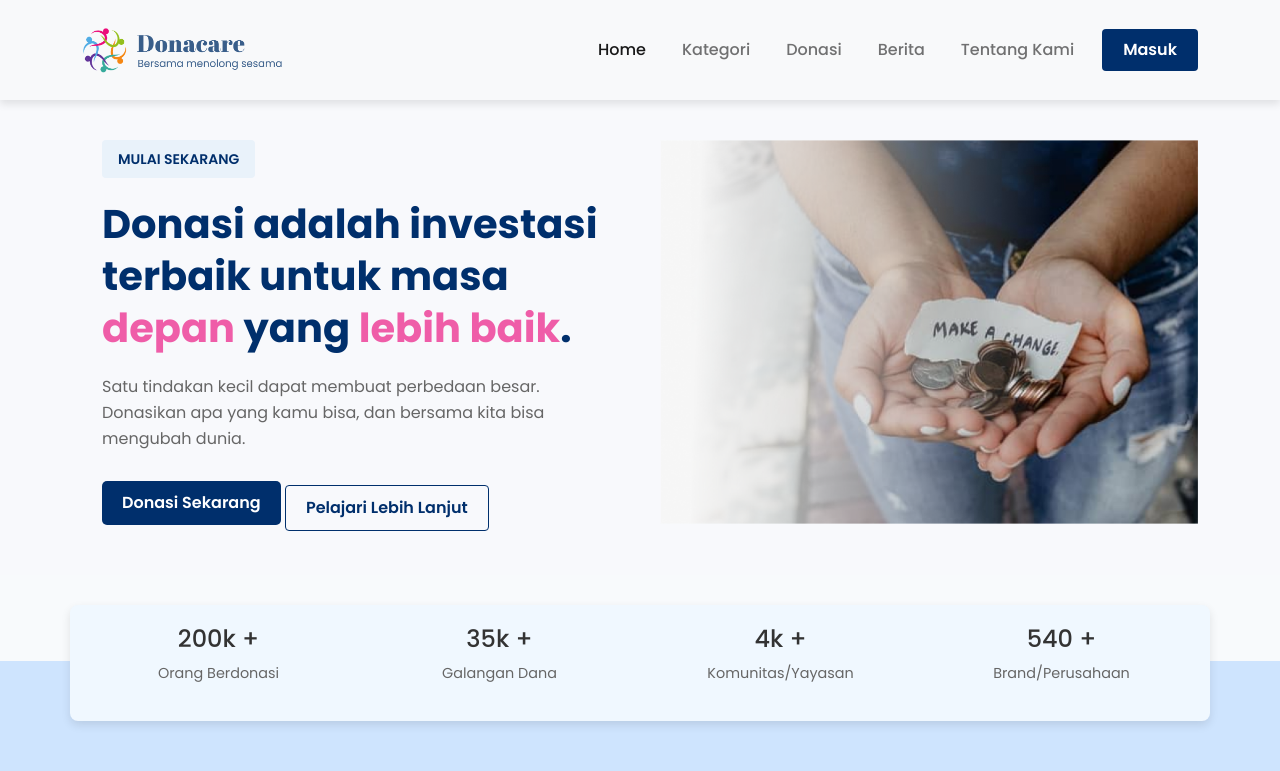
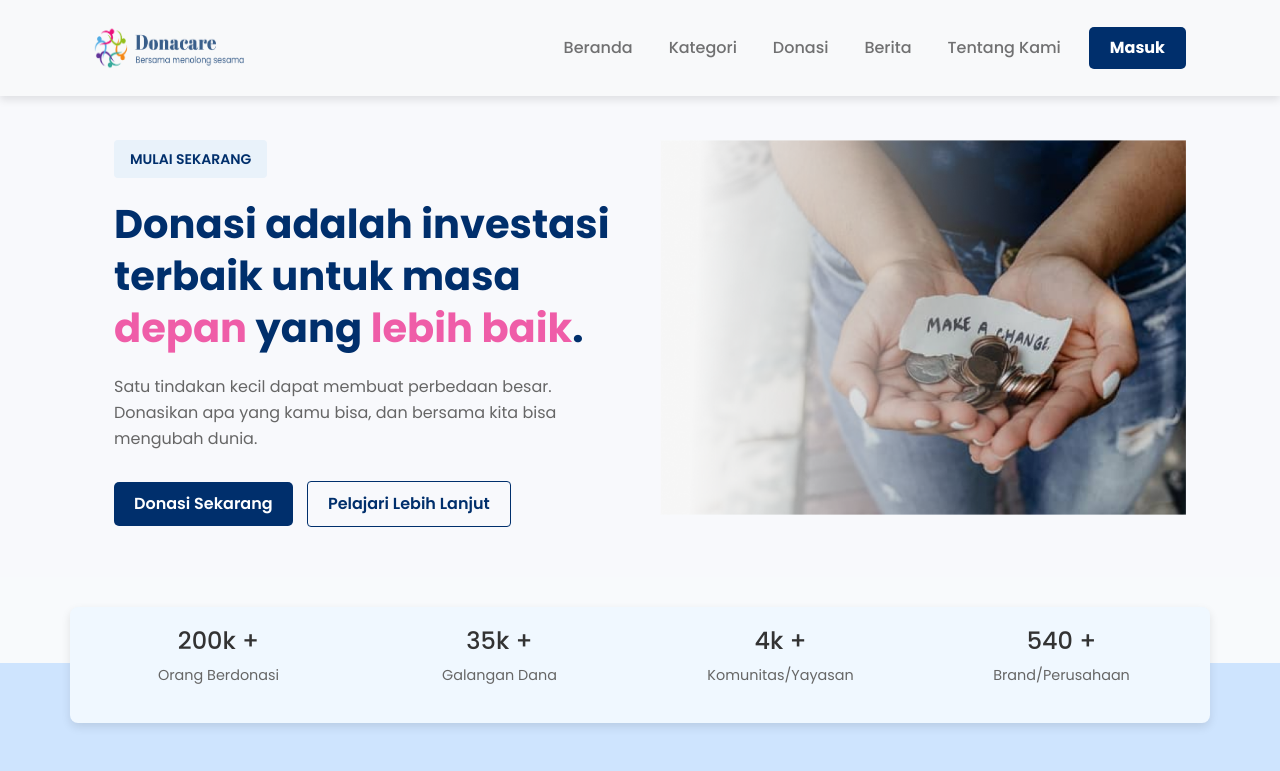
Before and after one commit to DeaAnandita/DonacareApp, a PHP site: page / in a window 1280 px wide. Shown: the top 771 px of the page. Run offline with PHP 8.4, Linux system fonts and the light colour scheme; some libraries are stand-ins or nearby versions.

Commit message:
fix navbar

```diff
--- a/css/style.css
+++ b/css/style.css
@@ -17,29 +17,38 @@ body {
 
 /* Navbar */
 .navbar {
-    padding: 20px;
-    width: 100%;
-    height: 100px;
     box-shadow: 0 4px 8px rgba(0, 0, 0, 0.1);
     z-index: 1000;
 }
-.navbar-brand {
-    font-weight: 700;
+
+/* Navbar Link */
+.nav-link {
     color: #002F6C;
-}
-.nav-link {
-    color: #666;
     font-weight: 500;
     margin-right: 20px;
 }
+
+.nav-link:hover {
+    color: #3b49df;
+}
+
+/* Tombol Login */
 .btn-login {
     background-color: #002F6C;
     color: white;
-    font-weight: 600;
+    font-weight: bold;
     padding: 8px 20px;
-}
-
-        nav .container ul li.active a {
+    border-radius: 5px;
+}
+
+.btn-login:hover {
+    background-color: #3b49df;
+}
+
+
+
+
+        /* nav .container ul li.active a {
                 color: #ffffff;
         }
 
@@ -54,7 +63,7 @@ body {
             color: white;
             font-weight: 600;
             padding: 8px 20px;
-        }
+        } */
 
 /* Hero Section */
 .hero-section {
@@ -118,6 +127,8 @@ body {
             color: #002F6C;
             font-weight: 600;
             padding: 10px 20px;
+            margin-bottom: 10px;
+            margin-left: 10px;
         }
 
         .hero-image {
--- a/index.html
+++ b/index.html
@@ -5,6 +5,8 @@
     <meta name="viewport" content="width=device-width, initial-scale=1.0">
     <title>Donacare - Landing Page</title>
     <script src="js/bootstrap.bundle.min.js"></script>
+     <!-- Bootstrap CSS -->
+    <link href="https://cdn.jsdelivr.net/npm/bootstrap@5.3.0/dist/css/bootstrap.min.css" rel="stylesheet">
     <link rel="stylesheet" href="css/bootstrap.min.css">
     <link rel="stylesheet" href="css/style.css">
     <link href="https://fonts.googleapis.com/css2?family=Poppins:wght@400;500;600;700&display=swap" rel="stylesheet">
@@ -14,14 +16,19 @@
 <!-- Navbar -->
 <nav class="navbar navbar-expand-lg navbar-light bg-light fixed-top">
     <div class="container">
-        <img class="imgnav" src="image/logo.png" alt="logo" style="width: 200px; height: 80px;">
+        <!-- Logo -->
+        <a class="navbar-brand" href="#">
+            <img src="image/logo.png" alt="Logo" style="width: 150px; height: 70px;">
+        </a>
+        <!-- Tombol Toggle -->
         <button class="navbar-toggler" type="button" data-bs-toggle="collapse" data-bs-target="#navbarNav" aria-controls="navbarNav" aria-expanded="false" aria-label="Toggle navigation">
             <span class="navbar-toggler-icon"></span>
         </button>
+        <!-- Menu Navigasi -->
         <div class="collapse navbar-collapse" id="navbarNav">
             <ul class="navbar-nav ms-auto">
                 <li class="nav-item">
-                    <a class="nav-link active" href="#">Home</a>
+                    <a class="nav-link" href="#home">Beranda</a>
                 </li>
                 <li class="nav-item">
                     <a class="nav-link" href="#kategori">Kategori</a>
@@ -42,6 +49,7 @@
         </div>
     </div>
 </nav>
+
 
 <!-- Hero Section -->
 <section class="hero-section">
@@ -448,6 +456,21 @@
     </div>
 </footer>
 
-<script src="https://cdnjs.cloudflare.com/ajax/libs/bootstrap/5.1.3/js/bootstrap.bundle.min.js"></script>
+    <!-- Bootstrap Bundle JS (Popper included) -->
+    <script src="https://cdn.jsdelivr.net/npm/bootstrap@5.3.0/dist/js/bootstrap.bundle.min.js"></script>
+    <!-- Custom JS -->
+    <script src="https://cdn.jsdelivr.net/npm/bootstrap@5.3.0/dist/js/bootstrap.bundle.min.js"></script>
+    <script>
+        document.addEventListener('click', function (event) {
+            const navbar = document.querySelector('.navbar-collapse');
+            const toggle = document.querySelector('.navbar-toggler');
+            const isClickInsideNavbar = navbar.contains(event.target) || toggle.contains(event.target);
+
+            if (!isClickInsideNavbar) {
+                const bsCollapse = new bootstrap.Collapse(navbar, { toggle: false });
+                bsCollapse.hide();
+            }
+        });
+    </script>
 </body>
 </html>
```
